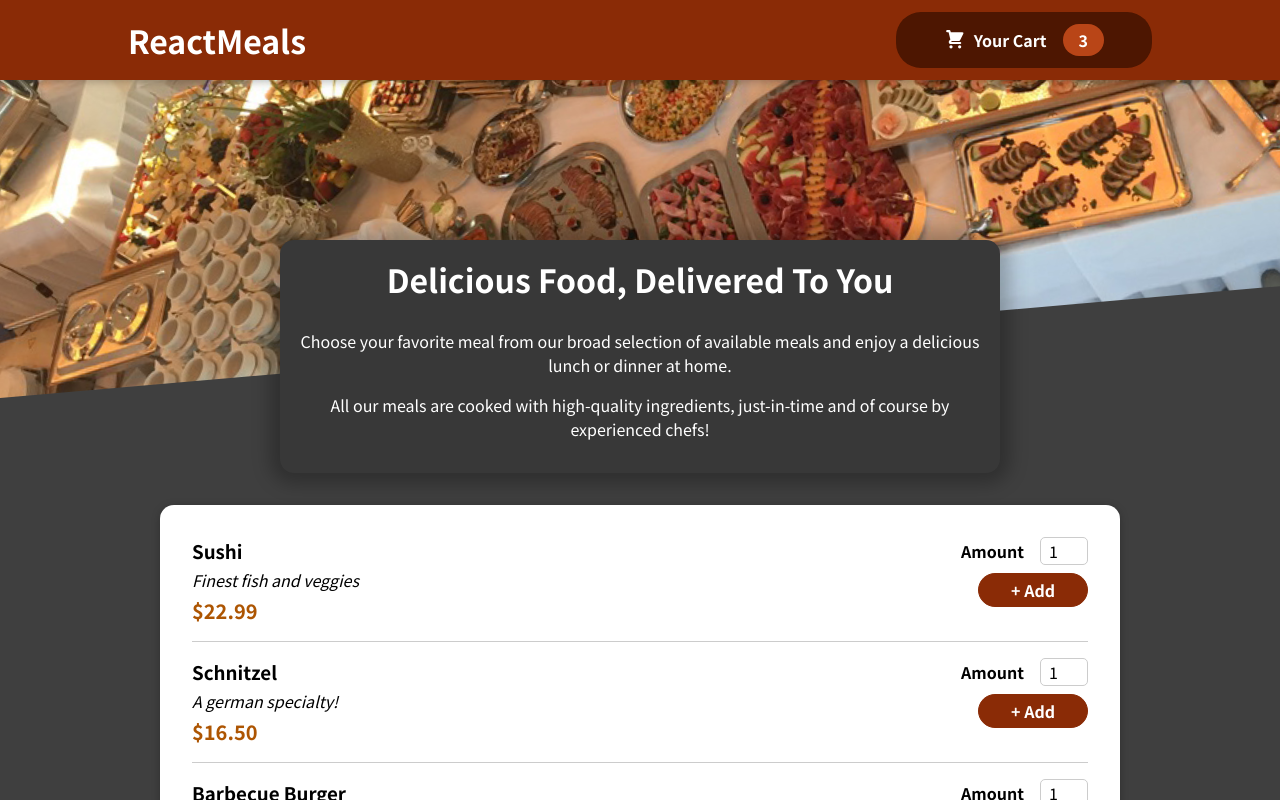
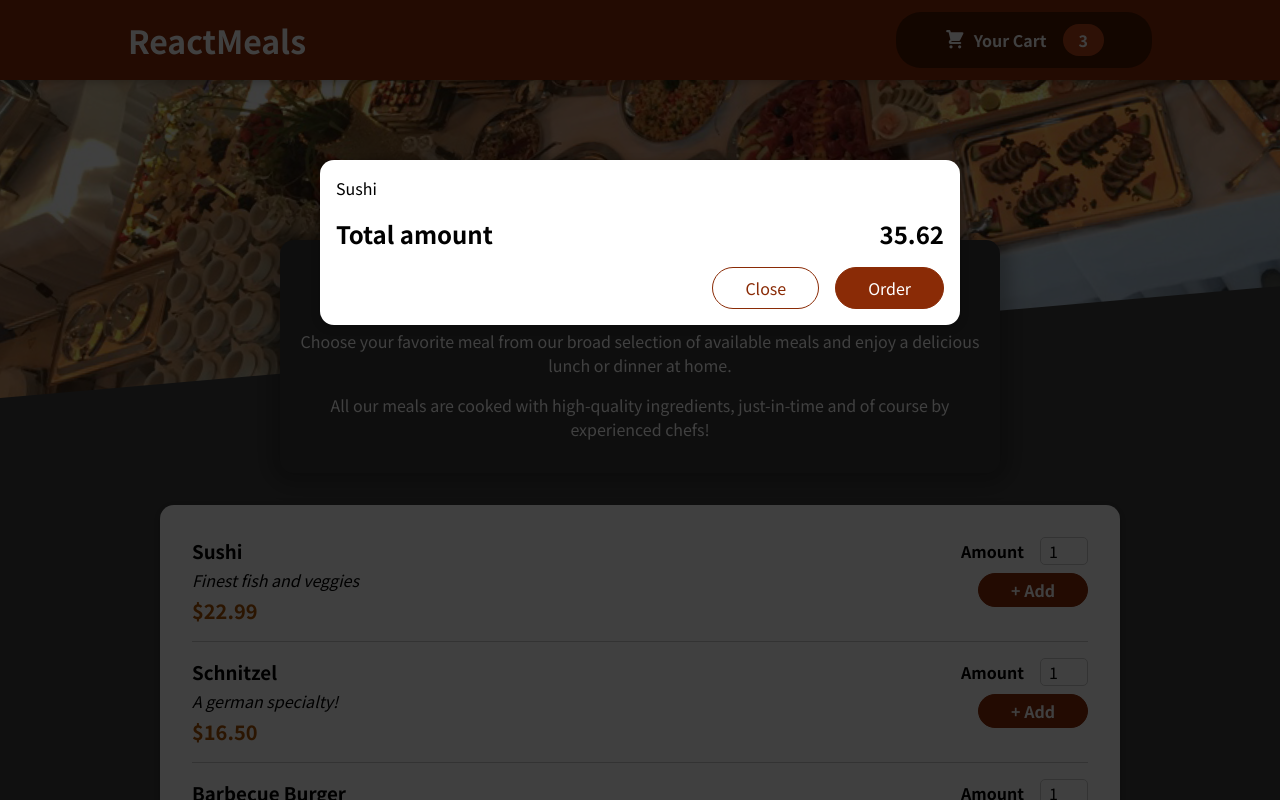
Before and after one commit to MichalisTripolitsiotis/ReactOrderingUI, a React (Create React App) app: page / in a window 1280 px wide. Shown: the top 800 px of the page. Built offline with nearby package versions, Linux system fonts and the light colour scheme.

Commit message:
Add Modal with Portal built in

```diff
--- a/public/index.html
+++ b/public/index.html
@@ -28,6 +28,7 @@
   </head>
   <body>
     <noscript>You need to enable JavaScript to run this app.</noscript>
+    <div id="overlays"></div>
     <div id="root"></div>
     <!--
       This HTML file is a template.
--- a/src/App.js
+++ b/src/App.js
@@ -1,10 +1,12 @@
 import React, { Fragment } from "react";
+import Cart from "./components/Cart/Cart";
 import Header from "./components/Layout/Header";
 import Meals from "./components/Meals/Meals";
 
 function App() {
   return (
     <Fragment>
+      <Cart />
       <Header />
       <main>
         <Meals />
--- /dev/null
+++ b/src/components/Cart/Cart.js
@@ -0,0 +1,25 @@
+import Modal from '../UI/Modal';
+import classes from './Cart.module.css';
+
+const Cart = props => {
+    const cartItems = <ul className={classes['cart-items']}>{[{
+        id: 'c1',
+        name: 'Sushi',
+        price: 12.99
+    }].map(item => <li>{item.name}</li>)}</ul>;
+    return (
+        <Modal>
+            {cartItems}
+            <div className={classes.total}>
+                <span> Total amount</span>
+                <span>35.62</span>
+            </div>
+            <div className={classes.actions}>
+                <button className={classes['button--alt']}>Close</button>
+                <button className={classes.button}>Order</button>
+            </div>
+        </Modal>
+    );
+};
+
+export default Cart;
--- /dev/null
+++ b/src/components/Cart/Cart.module.css
@@ -0,0 +1,46 @@
+.cart-items {
+  list-style: none;
+  margin: 0;
+  padding: 0;
+  max-height: 20rem;
+  overflow: auto;
+}
+
+.total {
+  display: flex;
+  justify-content: space-between;
+  align-items: center;
+  font-weight: bold;
+  font-size: 1.5rem;
+  margin: 1rem 0;
+}
+
+.actions {
+  text-align: right;
+}
+
+.actions button {
+  font: inherit;
+  cursor: pointer;
+  background-color: transparent;
+  border: 1px solid #8a2b06;
+  padding: 0.5rem 2rem;
+  border-radius: 25px;
+  margin-left: 1rem;
+}
+
+.actions button:hover,
+.actions button:active {
+  background-color: #5a1a01;
+  border-color: #5a1a01;
+  color: white;
+}
+
+.actions .button--alt {
+  color: #8a2b06;
+}
+
+.actions .button {
+  background-color: #8a2b06;
+  color: white;
+}
--- /dev/null
+++ b/src/components/UI/Modal.js
@@ -0,0 +1,33 @@
+import { Fragment } from 'react';
+import ReactDOM from 'react-dom';
+import classes from './Modal.module.css';
+
+const Backdrop = props => {
+    return (
+        <div className={classes.backdrop} />
+    );
+};
+
+const ModalOverlay = props => {
+    return (
+        <div className={classes.modal}>
+            <div className={classes.content}>{props.children}</div>
+        </div>
+    );
+};
+
+const portalElement = document.getElementById('overlays');
+
+const Modal = props => {
+    return (
+        <Fragment>
+            {ReactDOM.createPortal(<Backdrop />, portalElement)}
+            {ReactDOM.createPortal(
+                <ModalOverlay>{props.children}</ModalOverlay>,
+                portalElement
+            )}
+        </Fragment>
+    );
+};
+
+export default Modal;
--- /dev/null
+++ b/src/components/UI/Modal.module.css
@@ -0,0 +1,40 @@
+.backdrop {
+  position: fixed;
+  top: 0;
+  left: 0;
+  width: 100%;
+  height: 100vh;
+  z-index: 20;
+  background-color: rgba(0, 0, 0, 0.75);
+}
+
+.modal {
+  position: fixed;
+  top: 20vh;
+  left: 5%;
+  width: 90%;
+  background-color: white;
+  padding: 1rem;
+  border-radius: 14px;
+  box-shadow: 0 2px 8px rgba(0, 0, 0, 0.25);
+  z-index: 30;
+  animation: slide-down 300ms ease-out forwards;
+}
+
+@media (min-width: 768px) {
+  .modal {
+    width: 40rem;
+    left: calc(50% - 20rem);
+  }
+}
+
+@keyframes slide-down {
+  from {
+    opacity: 0;
+    transform: translateY(-3rem);
+  }
+  to {
+    opacity: 1;
+    transform: translateY(0);
+  }
+}
```
